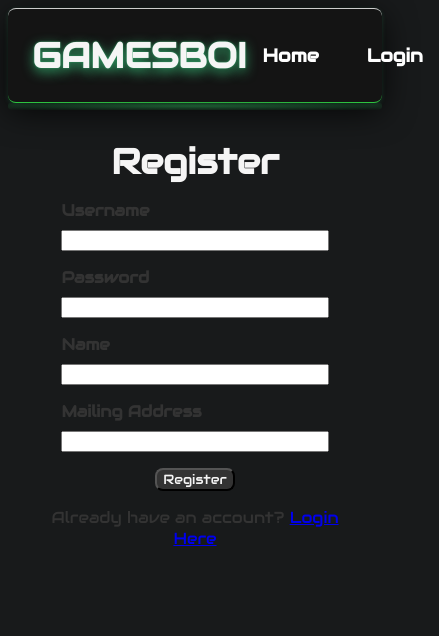
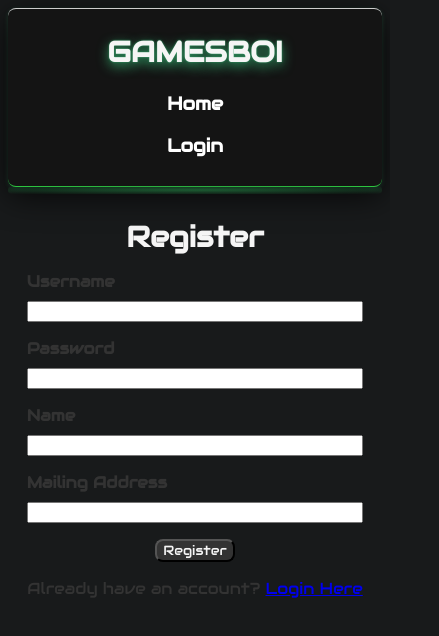
Before and after one commit to Awall26/CapstoneFullStack, a React (Vite) app in the folder capstone/: page /register in a window 390 px wide. Shown: the top 636 px of the page, 439 px wide, since content can reach past the window. Built offline with nearby package versions, Linux system fonts and the light colour scheme; no server answers.

Commit message:
Enhance cart animation: Add smooth sliding transition and fix interaction issues

```diff
--- a/capstone/src/App.jsx
+++ b/capstone/src/App.jsx
@@ -59,11 +59,9 @@ function App() {
           <Route path="/confirmation" element={<Confirmation />} />
         </Routes>
       </section>
-      {token &&
-        location.pathname !== "/confirmation" &&
-        location.pathname !== "/" && (
-          <Cart isOpen={isCartOpen} onClose={() => setIsCartOpen(false)} />
-        )}
+      {token && location.pathname !== "/confirmation" && (
+        <Cart isOpen={isCartOpen} onClose={() => setIsCartOpen(false)} />
+      )}
     </div>
   );
 }
--- a/capstone/src/components/Cart.jsx
+++ b/capstone/src/components/Cart.jsx
@@ -57,30 +57,6 @@ const Cart = ({ isOpen, onClose }) => {
     }
   };
 
-  if (cartLoading || productsLoading) {
-    return (
-      <section>
-        <h2>Loading cart...</h2>
-      </section>
-    );
-  }
-
-  if (!cart?.length) {
-    return (
-      <section
-        style={{
-          display: "flex",
-          flexDirection: "column",
-          alignItems: "center",
-          justifyContent: "center",
-          minHeight: "40vh",
-        }}
-      >
-        <h2>Your cart is empty</h2>
-      </section>
-    );
-  }
-
   return (
     <>
       <div
@@ -97,7 +73,12 @@ const Cart = ({ isOpen, onClose }) => {
         </button>
         <h1 className="cart-title">Your Cart</h1>
         <div className="cart-items">
-          {cart.map((product) => {
+          {cartLoading || productsLoading ? (
+            <h2>Loading cart...</h2>
+          ) : !cart?.length ? (
+            <h2>Your cart is empty</h2>
+          ) : (
+            cart.map((product) => {
               const cartProduct = products?.find(
                 (p) => p.id === product.product_id
               );
@@ -121,7 +102,10 @@ const Cart = ({ isOpen, onClose }) => {
                       <select
                         value={product.quantity || 1}
                         onChange={(e) =>
-                        handleQuantityChange(product.product_id, e.target.value)
+                          handleQuantityChange(
+                            product.product_id,
+                            e.target.value
+                          )
                         }
                       >
                         {[1, 2, 3, 4, 5, 6, 7, 8, 9, 10].map((num) => (
@@ -144,14 +128,17 @@ const Cart = ({ isOpen, onClose }) => {
                   </div>
                 </div>
               );
-          })}
+            })
+          )}
         </div>
+        {cart?.length > 0 && (
           <div className="cart-total">
             <h3>Total: ${calculateTotal()}</h3>
             <button onClick={handleCheckout} className="checkout-button">
               Checkout
             </button>
           </div>
+        )}
       </section>
     </>
   );
--- a/capstone/src/index.css
+++ b/capstone/src/index.css
@@ -439,13 +439,14 @@ header h1 {
 .cart-wrapper {
   position: fixed;
   top: 0;
-  right: -100%; /* Hide completely off-screen */
+  right: 0;
   width: 400px;
   height: 100vh;
   background-color: #141414;
   padding: 20px;
   margin: 0;
-  transition: right 0.3s ease-in-out;
+  transform: translateX(100%);
+  transition: transform 2s cubic-bezier(0.4, 0, 0.2, 1);
   z-index: 1000;
   overflow-y: auto;
   box-shadow: -2px 0 10px rgba(0, 0, 0, 0.3);
@@ -453,7 +454,7 @@ header h1 {
 }
 
 .cart-wrapper.open {
-  right: 0;
+  transform: translateX(0);
 }
 
 .cart-backdrop {
@@ -464,11 +465,14 @@ header h1 {
   height: 100%;
   background-color: rgba(0, 0, 0, 0.5);
   z-index: 999;
-  display: none;
+  opacity: 0;
+  pointer-events: none;
+  transition: opacity 2s cubic-bezier(0.4, 0, 0.2, 1);
 }
 
 .cart-backdrop.open {
-  display: block;
+  opacity: 1;
+  pointer-events: auto;
 }
 
 .cart-title {
@@ -935,3 +939,166 @@ a {
   color: #2ecc40;
   text-shadow: 0 0 8px #32a067;
 }
+
+/* --- Responsive Design --- */
+@media screen and (max-width: 768px) {
+  .form-container {
+    padding: 15px;
+    width: 90%;
+    max-width: 100%;
+  }
+
+  .form-group {
+    width: 100%;
+    max-width: 100%;
+  }
+
+  .form-group input {
+    width: 100%;
+    max-width: 100%;
+  }
+
+  .login-wrapper {
+    min-width: unset;
+    width: 90%;
+    margin: 30px auto;
+  }
+
+  .login-inner {
+    min-width: unset;
+    width: 100%;
+    padding: 20px;
+  }
+
+  .login-input {
+    width: 100%;
+    max-width: 100%;
+  }
+
+  .products-container {
+    padding: 0 10px;
+  }
+
+  .product-wrapper {
+    width: 100%;
+    margin: 10px 0;
+  }
+
+  .product-card {
+    width: 100%;
+  }
+
+  .product-image {
+    width: 120px;
+    height: 180px;
+  }
+
+  .cart-wrapper {
+    width: 100%;
+  }
+
+  .cart-item {
+    flex-direction: column;
+    align-items: center;
+    text-align: center;
+  }
+
+  .cart-image {
+    width: 120px;
+    height: 180px;
+    margin-bottom: 15px;
+  }
+
+  .admin-section {
+    width: 90%;
+  }
+
+  .create-product-form {
+    flex-direction: column;
+    width: 100%;
+  }
+
+  .create-product-form input {
+    width: 100%;
+    max-width: 100%;
+  }
+
+  .edit-product-form {
+    min-width: unset;
+    width: 90%;
+    padding: 20px;
+  }
+
+  .edit-product-form input {
+    width: 100%;
+  }
+
+  .nav-links {
+    flex-direction: column;
+    gap: 0.5rem;
+  }
+
+  header {
+    flex-direction: column;
+    gap: 1rem;
+    text-align: center;
+  }
+
+  header h1 {
+    font-size: 1.8rem;
+  }
+}
+
+@media screen and (max-width: 480px) {
+  .form-container h1 {
+    font-size: 1.8rem;
+  }
+
+  .login-inner h1 {
+    font-size: 1.8rem;
+  }
+
+  .products-title {
+    font-size: 24px;
+  }
+
+  .product-info h3 {
+    font-size: 1rem;
+  }
+
+  .cart-title {
+    font-size: 20px;
+  }
+
+  .cart-total h3 {
+    font-size: 18px;
+  }
+
+  .confirmation-container h1 {
+    font-size: 24px;
+  }
+
+  .confirmation-container p {
+    font-size: 16px;
+  }
+
+  .error-message {
+    font-size: 12px;
+  }
+}
+
+/* Add smooth transitions for responsive elements */
+.form-container,
+.login-wrapper,
+.login-inner,
+.products-container,
+.product-wrapper,
+.cart-wrapper,
+.cart-item,
+.admin-section,
+.create-product-form,
+.edit-product-form,
+.nav-links,
+header {
+  transition: all 0.3s ease-in-out;
+}
```
Lines whose indentation alone changed are shown as unchanged.
